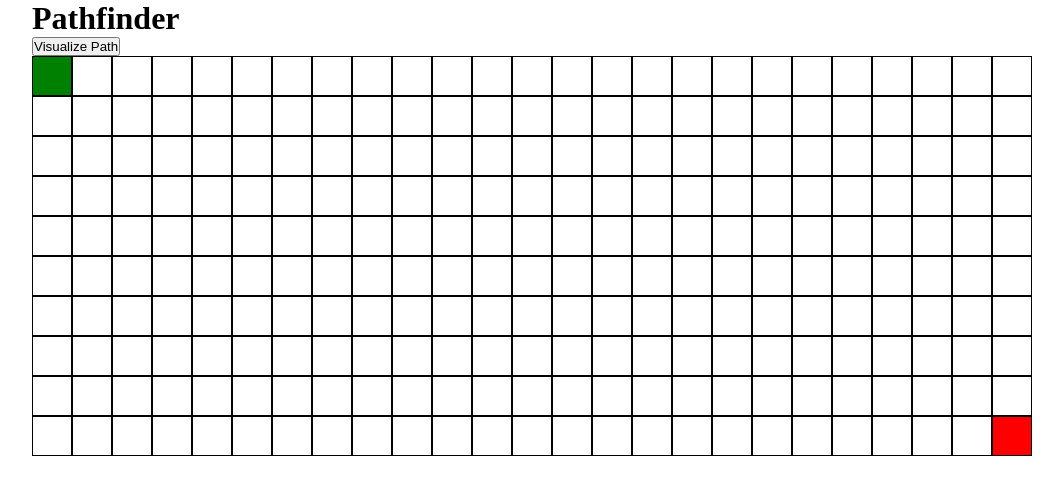
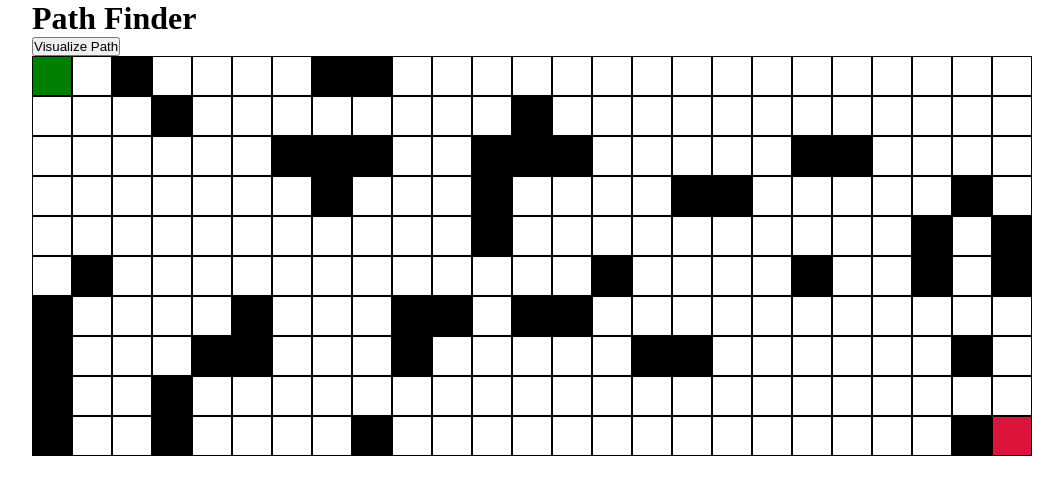
Before and after one commit to anthony-magana/PathFinder, a React (Create React App) app: page / in a window 1280 px wide. Shown: the top 494 px of the page, without its empty margins (96-1159 px from the left). Built offline with nearby package versions, Linux system fonts and the light colour scheme.

Commit message:
added randomized walls to the grid and updated path finding algorithm to avoid the walls

```diff
--- a/src/components/Astar/Astar.js
+++ b/src/components/Astar/Astar.js
@@ -30,7 +30,7 @@ function Astar(startNode, endNode) {
     let neighbours = current.neighbours;
     for (let i = 0; i < neighbours.length; i++) {
       let neighbour = neighbours[i];
-      if (!closedSet.includes(neighbour)) {
+      if (!closedSet.includes(neighbour) && !neighbour.isWall) {
         let tempG = current.g + 1;
         let newPath = false;
         if (openSet.includes(neighbour)) {
--- a/src/components/Node.css
+++ b/src/components/Node.css
@@ -9,7 +9,7 @@
 }
 
 .node-end {
-  background-color: red;
+  background-color: crimson;
 }
 
 .node-visited {
@@ -25,26 +25,28 @@
 
 @keyframes visitedAnimation {
   0% {
-    transform: scale(0.3);
-    background-color: rgba(0, 0, 66, 0.75);
-    border-radius: 10%;
+    transform: scale(0.8);
+    background-color: rgba(149, 117, 205, 0.75);
+    border-radius: 15%;
   }
 
   50% {
-    background-color: peachpuff;
+    background-color: #90caf9;
   }
 
   75% {
     transform: scale(1.2);
-    background-color: peachpuff;
+    background-color: #90caf9;
   }
 
   100% {
     transform: scale(1);
-    background-color: peachpuff;
+    background-color: #90caf9;
   }
 }
-
+.node-wall {
+  background-color: rgb(0, 0, 0);
+}
 .node-shortest-path {
   animation-name: shortestPath;
   animation-duration: 1.5s;
@@ -59,16 +61,16 @@
 @keyframes shortestPath {
   0% {
     transform: scale(0.6);
-    background-color: aquamarine;
+    background-color: #c781c4;
   }
 
   50% {
     transform: scale(1.2);
-    background-color: aquamarine;
+    background-color: #c781c4;
   }
 
   100% {
     transform: scale(1);
-    background-color: aquamarine;
+    background-color: #81c784;
   }
 }
--- a/src/components/Node.js
+++ b/src/components/Node.js
@@ -1,8 +1,14 @@
 import React from "react";
 import "./Node.css";
 
-function Node({ isStart, isEnd, row, col }) {
-  const classes = isStart ? "node-start" : isEnd ? "node-end" : "";
+function Node({ isStart, isEnd, isWall, row, col }) {
+  const classes = isStart
+    ? "node-start"
+    : isWall
+    ? "node-wall"
+    : isEnd
+    ? "node-end"
+    : "";
   return <div className={`node ${classes}`} id={`node-${row}-${col}`}></div>;
 }
 
--- a/src/components/Pathfinder.js
+++ b/src/components/Pathfinder.js
@@ -32,6 +32,8 @@ function Pathfinder() {
     const startNode = Grid[START_NODE_ROW][START_NODE_COL];
     const endNode = Grid[END_NODE_ROW][END_NODE_COL];
     let Path = Astar(startNode, endNode);
+    startNode.isWall = false;
+    endNode.isWall = false;
     setPath(Path.path);
     setVisitedNodes(Path.visitedNodes);
   };
@@ -62,6 +64,10 @@ function Pathfinder() {
     this.f = 0;
     this.h = 0;
     this.neighbours = [];
+    this.isWall = false;
+    if (Math.random(1) < 0.2) {
+      this.isWall = true;
+    }
     this.previous = undefined;
     this.addneighbours = function (Grid) {
       let i = this.x;
@@ -80,12 +86,13 @@ function Pathfinder() {
         return (
           <div key={rowIndex} className="rowWrapper">
             {row.map((col, colIndex) => {
-              const { isStart, isEnd } = col;
+              const { isStart, isEnd, isWall } = col;
               return (
                 <Node
                   key={colIndex}
                   isStart={isStart}
                   isEnd={isEnd}
+                  isWall={isWall}
                   row={rowIndex}
                   col={colIndex}
                 />
@@ -124,7 +131,7 @@ function Pathfinder() {
 
   return (
     <div className="wrapper">
-      <h1>Pathfinder</h1>
+      <h1>Path Finder</h1>
       <button onClick={visualizePath}>Visualize Path</button>
       {gridwithNode}
     </div>
```
